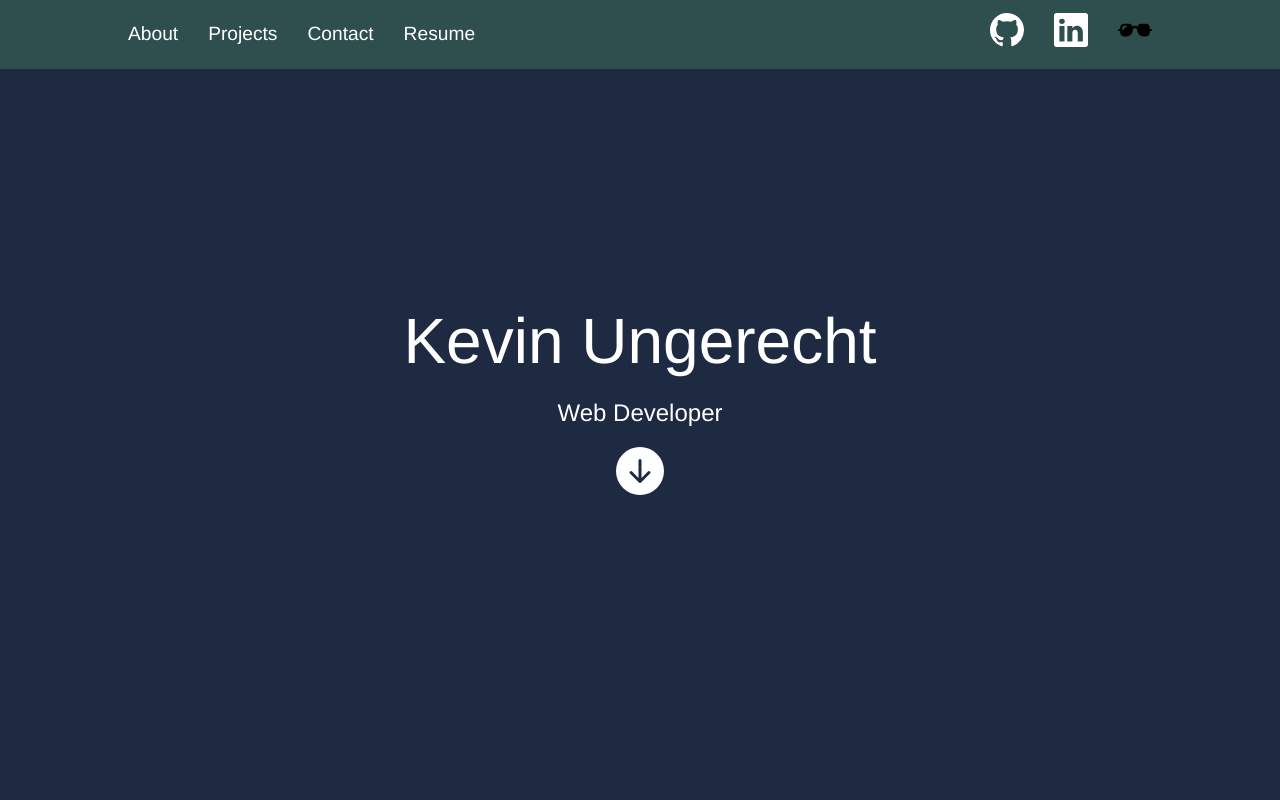
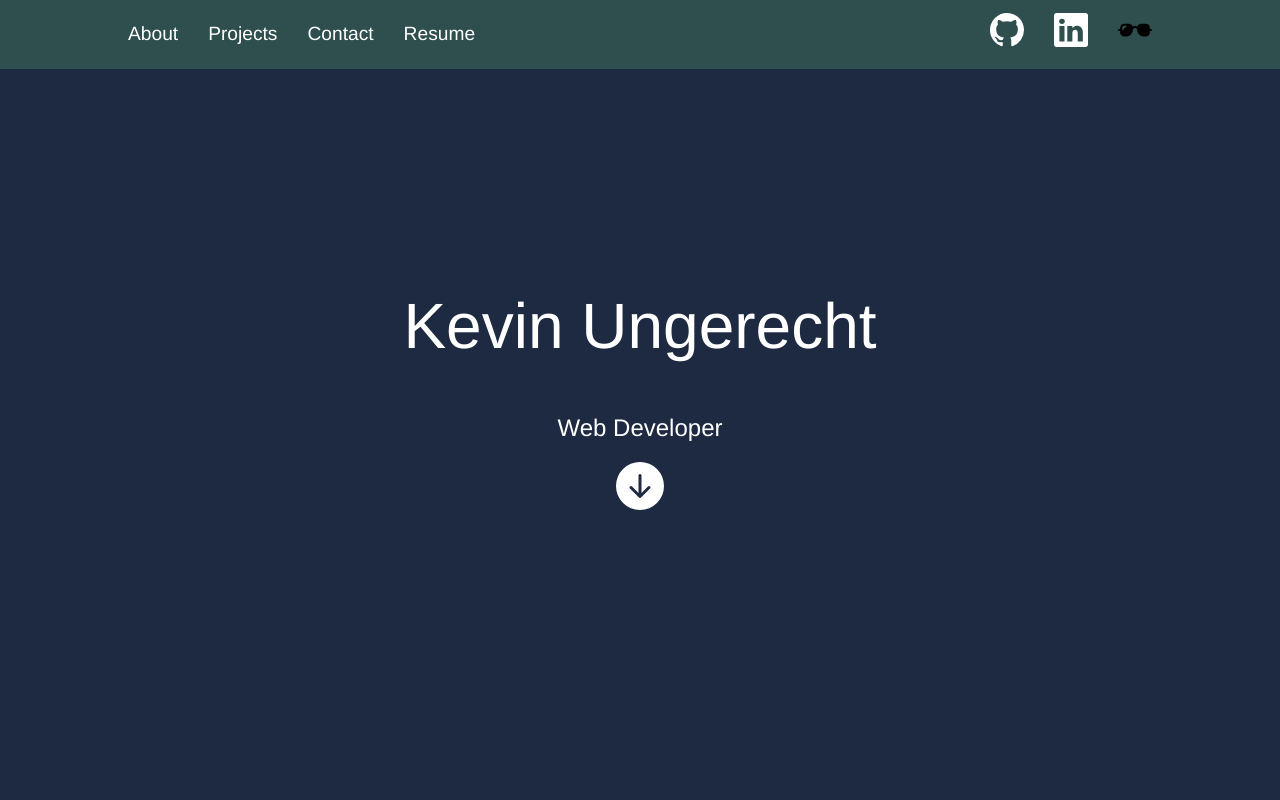
Before and after one commit to ungerecht/portfolio, a Next.js app: page / in a window 1280 px wide. Shown: the top 800 px of the page. Built offline with nearby package versions, Linux system fonts and the light colour scheme.

Commit message:
Add margin to title

```diff
--- a/styles/Home.module.css
+++ b/styles/Home.module.css
@@ -3,7 +3,7 @@
 }
 
 .title {
-  margin: 0;
+  margin-bottom: 30px;
 }
 
 .description {
```
